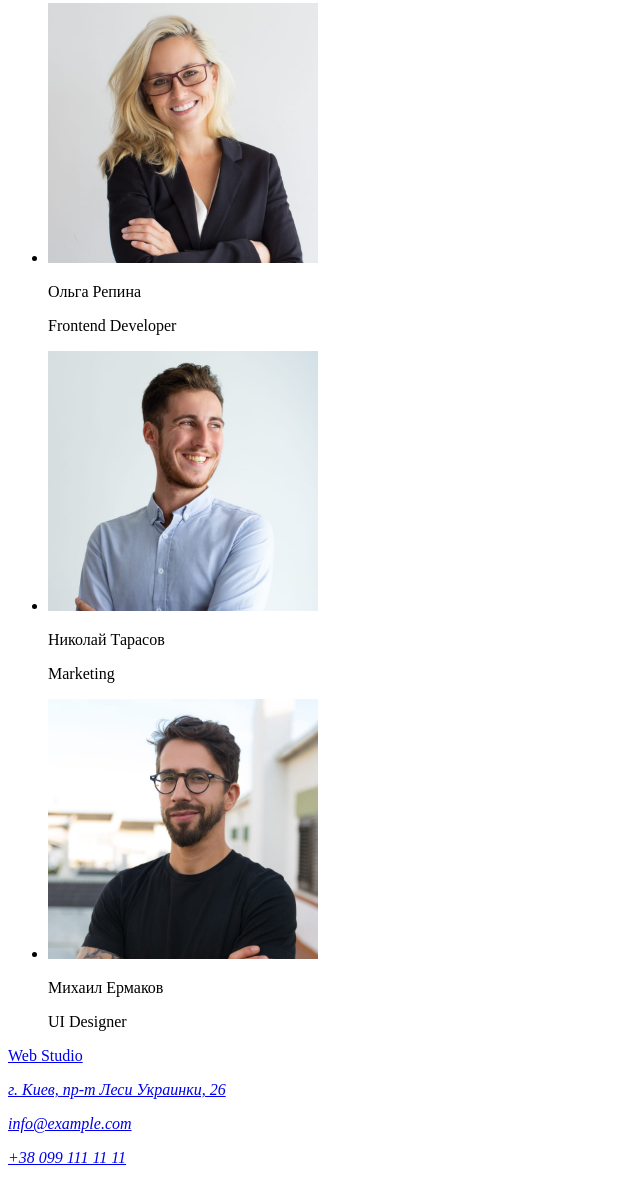
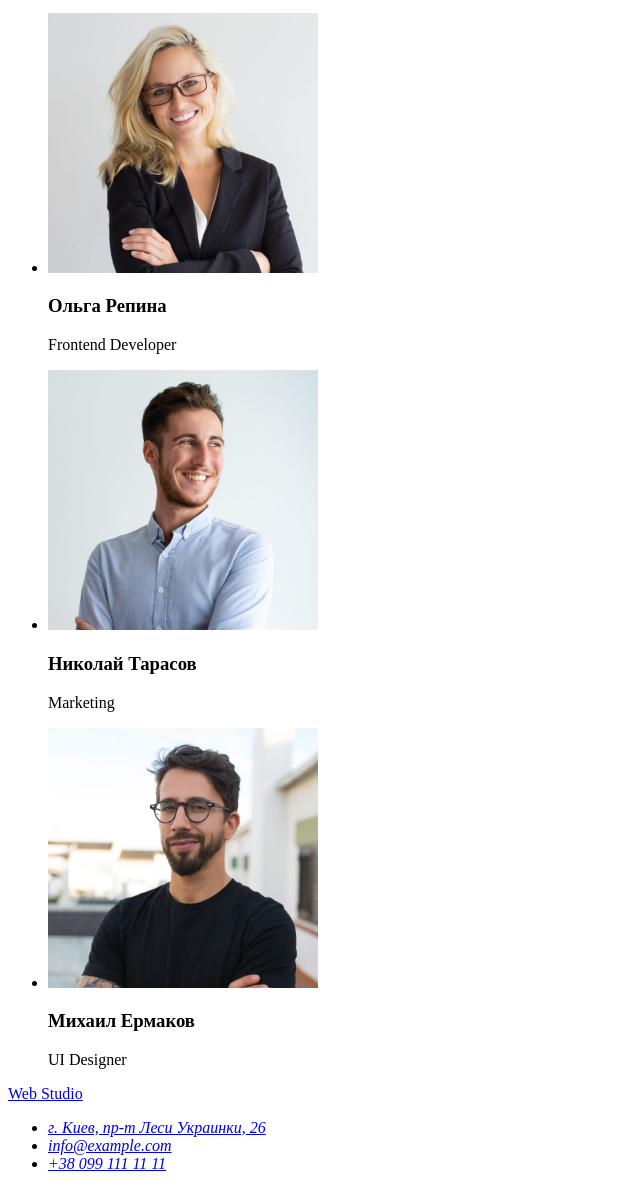
Before and after one commit to YevgenMalashenko/goit-markup-hw-02, a plain HTML site: page index.html in a window 1280 px wide. Shown: the part 1966-3155 px from the top of the page, without its empty margins (0-640 px from the left). Drawn offline with Linux system fonts and the light colour scheme.

Commit message:
исправляет ошибки в index.html

```diff
--- a/index.html
+++ b/index.html
@@ -72,22 +72,22 @@
       <ul>
         <li>
           <img src="./images/productdesigner.jpg" lang="en" alt="Product Designer" width="270">
-          <p>Игорь Демьяненко</p>
+          <h3>Игорь Демьяненко</h3>
           <p lang="en">Product Designer</p>
         </li>
         <li>
           <img src="./images/frontenddeveloper.jpg" lang="en" alt="Frontend Developer" width="270">
-          <p>Ольга Репина</p>
+          <h3>Ольга Репина</h3>
           <p lang="en">Frontend Developer</p>
         </li>
         <li>
           <img src="./images/marketing.jpg" lang="en" alt="Marketing" width="270">
-          <p>Николай Тарасов</p>
+          <h3>Николай Тарасов</h3>
           <p lang="en">Marketing</p>
         </li>
         <li>
           <img src="./images/uidesigner.jpg" lang="en" alt="UI Designer" width="270">
-          <p>Михаил Ермаков</p>
+          <h3>Михаил Ермаков</h3>
           <p lang="en">UI Designer</p>
         </li>
       </ul>
@@ -98,9 +98,11 @@
   <footer>
     <a href="#">Web Studio</a>
     <address>
-      <p><a href="#">г. Киев, пр-т Леси Украинки, 26 </a></p>
-      <p><a href="mailto:info@example.com">info@example.com</a></p>
-      <p><a href="tel:+380991111111">+38 099 111 11 11</a></p>
+      <ul>
+        <li><a href="#">г. Киев, пр-т Леси Украинки, 26 </a></li>
+        <li><a href="mailto:info@example.com">info@example.com</a></li>
+        <li><a href="tel:+380991111111">+38 099 111 11 11</a></li>
+      </ul>
     </address>
   </footer>
 </body>
```
